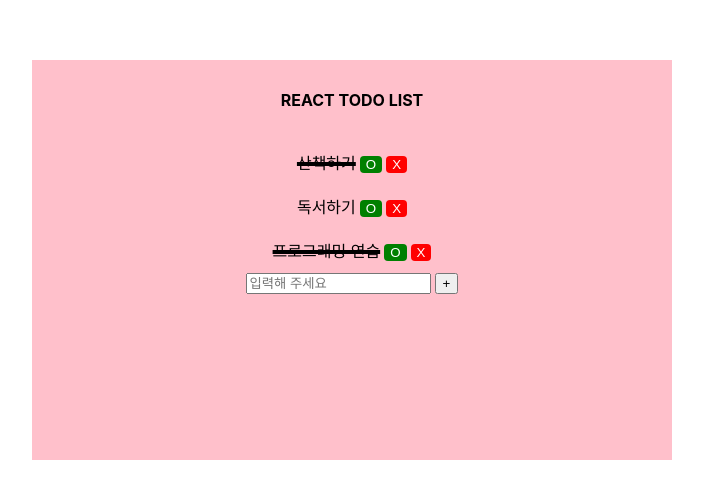
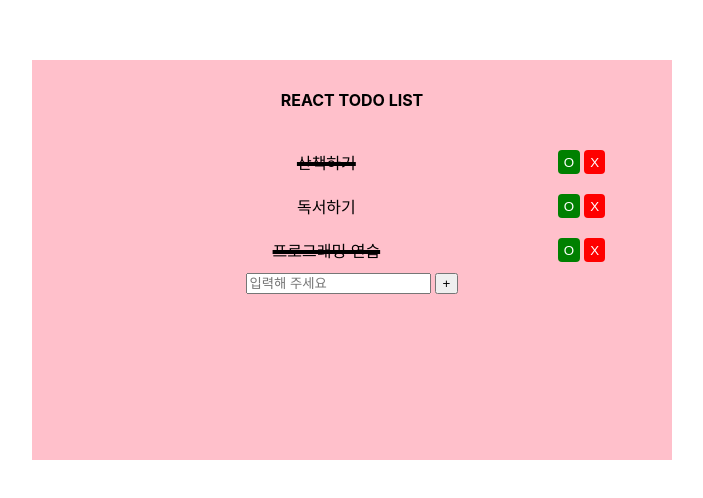
Before and after one commit to walker199101/react-todo-list, a React (Create React App) app: page / in a window 1280 px wide. Shown: the part 140-638 px from the top of the page, without its empty margins (288-991 px from the left). Built offline with nearby package versions, Linux system fonts and the light colour scheme.

Commit message:
버튼 위치 정렬

```diff
--- a/src/components/TodoItem.jsx
+++ b/src/components/TodoItem.jsx
@@ -6,14 +6,12 @@ function TodoItem (props) {
 
     return (
         <div className="todo-item">
-            <div>
             { isDone ?
-                <span className="done">{text}</span> : <span>{text}</span>
+                <span className="done text">{text}</span> : <span className="text">{text}</span>
             }
             <button className="complete-btn" onClick={() => onCompleteItem(id)}
             >O</button><button className="delete-btn" onClick={() => onRemoveItem(id)}
             >X</button>
-            </div>
         </div>
     )
 }
--- a/src/components/TodoItem.scss
+++ b/src/components/TodoItem.scss
@@ -1,5 +1,11 @@
 .todo-item {
     padding: 10px;
+    display: flex;
+    justify-content: center;
+}
+
+.text {
+    flex: 0.8;
 }
 
 .done {
```
